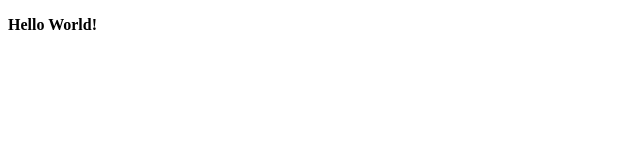
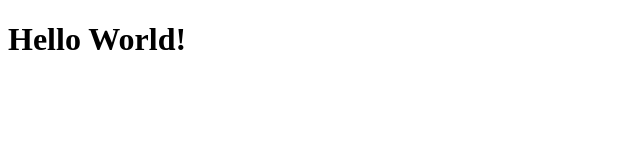
Before and after one commit to FrankMS3/frankms3.github.io, a plain HTML site: page index.html in a window 1280 px wide. Shown: the whole page, without its empty margins (0-640 px from the left). Drawn offline with Linux system fonts and the light colour scheme.

Commit message:
Add header

```diff
--- a/index.html
+++ b/index.html
@@ -7,6 +7,6 @@
     <title>Test</title>
 </head>
 <body>
-    <strong><p>Hello World!</p></strong>
+    <h1>Hello World!</h1>
 </body>
 </html>
```
